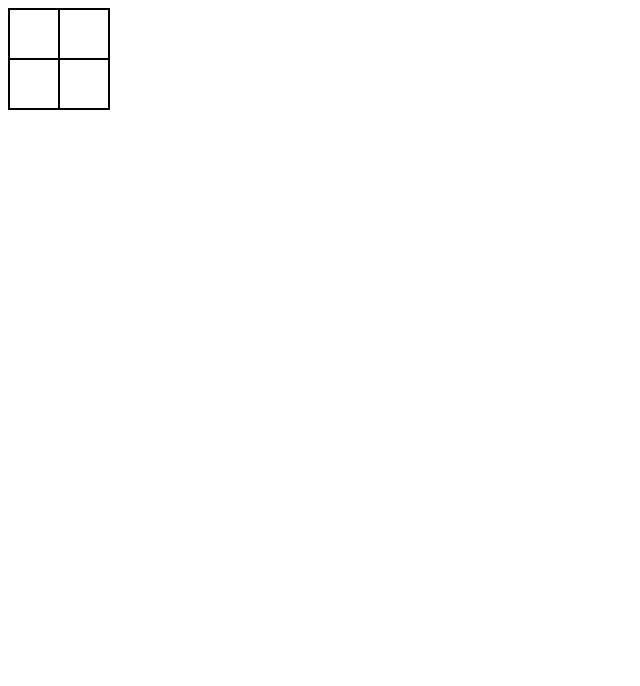
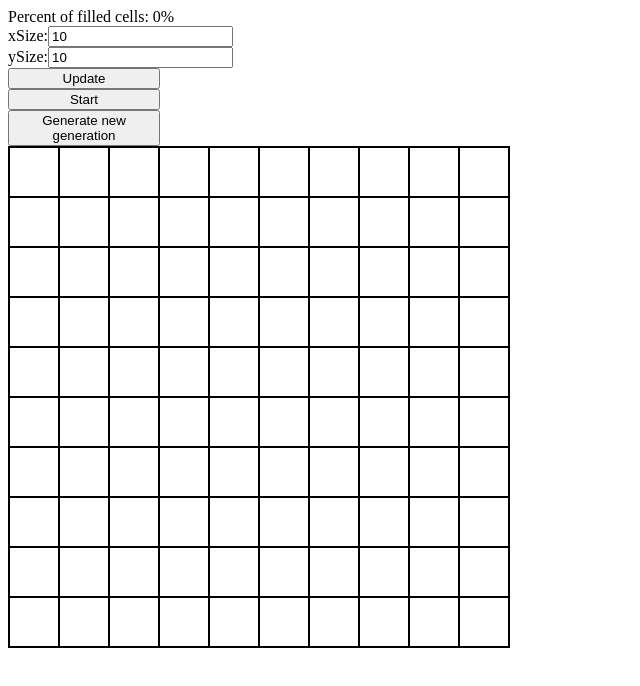
Before and after one commit to AndreyTichinsky/react_project, a React app: page / in a window 1280 px wide. Shown: the top 686 px of the page, without its empty margins (0-640 px from the left). Built offline with nearby package versions, Linux system fonts and the light colour scheme.

Commit message:
update Game component, add new knobs to storybook and change tests

```diff
--- a/src/components/Game/Game.tsx
+++ b/src/components/Game/Game.tsx
@@ -1,7 +1,10 @@
 import React from "react";
+import type { BooleanMatrix } from "types/game";
+/** @jsx jsx */
+import { css, jsx } from "@emotion/core";
 
 type FieldComponentInterface = React.FC<{
-  field: boolean[][];
+  field: BooleanMatrix;
   cellSize: number;
   onClick: (x: number, y: number) => void;
 }>;
@@ -10,25 +13,189 @@ interface GameProps {
   xSize: number;
   ySize: number;
   cellSize: number;
+  updateSpeed: number;
+  gameInProgress: boolean;
   fieldComponent: FieldComponentInterface;
 }
 interface GameState {
-  fieldState: boolean[][];
+  xSize: number;
+  ySize: number;
+  updateSpeed: number;
+  initialPercent: number;
+  gameInProgress: boolean;
+  fieldState: BooleanMatrix;
 }
+
+const makeMatrix = (y: number, x: number, empty: boolean): BooleanMatrix => {
+  return Array.from({ length: y }).map(() => {
+    return Array.from({ length: x }).map(() => {
+      return empty ? false : Math.random() > 0.5;
+    });
+  }) as BooleanMatrix;
+};
+
+const mergeMatrices = (
+  oldMatrix: BooleanMatrix,
+  newMatrix: BooleanMatrix
+): BooleanMatrix => {
+  const copyOld = oldMatrix.map((row) => [...row]);
+  const copyNew = newMatrix.map((row) => [...row]);
+  const result = copyNew.map((row, i) => {
+    return row.map((cell, j) => {
+      if (copyOld[i] && copyOld[i][j] !== undefined) {
+        return copyOld[i][j];
+      }
+      return cell;
+    });
+  });
+  return result;
+};
+
+const calculatePercentage = (matrix: BooleanMatrix): number => {
+  const counter = matrix.reduce((mainAcc, row) => {
+    return (
+      mainAcc +
+      row.reduce((subAcc, el) => {
+        return subAcc + Number(el);
+      }, 0)
+    );
+  }, 0);
+  return Math.floor((counter / (matrix.length * matrix[0].length)) * 100);
+};
+
+export const isNumber = (item: number): boolean => !isNaN(Number(item));
+
+const assertSizeValue = (value: number): boolean => {
+  return isNumber(value) && value > 0;
+};
+
+const assertZero = (value: number | null): boolean => {
+  console.warn("Warning: size must be positive non-zero number");
+  return value !== null && value !== 0;
+};
 
 export class Game extends React.Component<GameProps, GameState> {
   private FieldComponent: FieldComponentInterface;
+  private timerId: any;
   constructor(props: GameProps) {
     super(props);
     this.FieldComponent = props.fieldComponent;
     this.state = {
-      fieldState: Array.from({ length: props.ySize }).map(() =>
-        Array.from({ length: props.xSize }).fill(false)
-      ) as boolean[][],
+      initialPercent: 0,
+      xSize: props.xSize,
+      ySize: props.ySize,
+      updateSpeed: props.updateSpeed,
+      gameInProgress: props.gameInProgress,
+      fieldState: makeMatrix(props.ySize, props.xSize, true),
     };
-    this.onClick = this.onClick.bind(this);
+    this.timerId = null;
   }
-  public onClick(x: number, y: number) {
+
+  componentDidUpdate(prevProps: GameProps, prevState: GameState) {
+    if (
+      (prevProps.xSize !== this.props.xSize ||
+        prevProps.ySize !== this.props.ySize) &&
+      assertZero(this.props.ySize) &&
+      assertZero(this.props.xSize)
+    ) {
+      this.updateMatrix(this.props.xSize, this.props.ySize);
+    }
+    if (prevProps.updateSpeed !== this.props.updateSpeed) {
+      this.setState({
+        updateSpeed: this.props.updateSpeed,
+      });
+    }
+    if (prevProps.gameInProgress !== this.props.gameInProgress) {
+      this.setState({
+        gameInProgress: this.props.gameInProgress,
+      });
+    }
+  }
+
+  componentWillUnmount() {
+    this.clearTimer();
+  }
+
+  setNewGeneration() {
+    // dummy for next feature
+    console.log("In progress");
+  }
+
+  clearTimer() {
+    clearInterval(this.timerId);
+    this.timerId = null;
+  }
+
+  updateMatrix(xSize: number, ySize: number) {
+    const newMatrix = makeMatrix(xSize, ySize, false);
+    const mergedMatrix = mergeMatrices(this.state.fieldState, newMatrix);
+    this.setState({
+      xSize,
+      ySize,
+      fieldState: mergedMatrix,
+      initialPercent: calculatePercentage(mergedMatrix),
+    });
+  }
+
+  handleGenerator = (event: React.FormEvent) => {
+    event.preventDefault();
+    const newMatrix = makeMatrix(this.state.xSize, this.state.ySize, false);
+    this.setState({
+      fieldState: newMatrix,
+      initialPercent: calculatePercentage(newMatrix),
+    });
+  };
+
+  handleProgress = (event: React.FormEvent) => {
+    event.preventDefault();
+    this.setState((state) => {
+      return {
+        gameInProgress: !state.gameInProgress,
+      };
+    });
+    if (this.state.gameInProgress) {
+      clearInterval(this.timerId);
+      this.timerId = null;
+    } else {
+      this.timerId = setInterval(
+        this.setNewGeneration.bind(this),
+        this.state.updateSpeed
+      );
+    }
+  };
+
+  handleUpdate = (event: React.FormEvent) => {
+    event.preventDefault();
+    if (
+      !assertSizeValue(this.state.xSize) ||
+      !assertSizeValue(this.state.ySize)
+    ) {
+      throw new Error("invalid value: size must be positive non-zero number");
+    }
+    this.updateMatrix(this.state.xSize, this.state.ySize);
+  };
+
+  handleXSizeChange = (event: React.ChangeEvent) => {
+    const target = event.target as HTMLFormElement;
+    if (!isNumber(target.value)) {
+      throw new Error("Not a number");
+    }
+    this.setState({
+      xSize: Number(target.value),
+    });
+  };
+
+  handleYSizeChange = (event: React.ChangeEvent) => {
+    const target = event.target as HTMLFormElement;
+    if (!isNumber(target.value)) {
+      throw new Error("Not a number");
+    }
+    this.setState({
+      ySize: Number(target.value),
+    });
+  };
+
+  public onClick = (x: number, y: number) => {
     this.setState((state) => {
       const fieldStateCopy = state.fieldState.map((row) => [...row]);
       fieldStateCopy[y][x] = !fieldStateCopy[y][x];
@@ -36,15 +203,73 @@ export class Game extends React.Component<GameProps, GameState> {
         fieldState: fieldStateCopy,
       };
     });
-  }
+  };
+
   render() {
     const FieldComponent = this.FieldComponent;
     return (
-      <FieldComponent
-        field={this.state.fieldState}
-        onClick={this.onClick}
-        cellSize={this.props.cellSize}
-      />
+      <>
+        <form
+          css={css`
+            position: relative;
+            display: flex;
+            flex-direction: column;
+            justify-content: space-between;
+          `}
+        >
+          <div>Percent of filled cells: {this.state.initialPercent}%</div>
+          <label>
+            xSize:
+            <input
+              name="xSize"
+              type="text"
+              value={this.state.xSize}
+              onChange={this.handleXSizeChange}
+            />
+          </label>
+          <label>
+            ySize:
+            <input
+              name="ySize"
+              type="text"
+              value={this.state.ySize}
+              onChange={this.handleYSizeChange}
+            />
+          </label>
+          <button
+            className="update_button"
+            onClick={this.handleUpdate}
+            css={css`
+              width: 152px;
+            `}
+          >
+            Update
+          </button>
+          <button
+            className="progress_button"
+            onClick={this.handleProgress}
+            css={css`
+              width: 152px;
+            `}
+          >
+            {this.state.gameInProgress ? "Stop" : "Start"}
+          </button>
+          <button
+            className="generator_button"
+            onClick={this.handleGenerator}
+            css={css`
+              width: 152px;
+            `}
+          >
+            Generate new generation
+          </button>
+        </form>
+        <FieldComponent
+          field={this.state.fieldState}
+          onClick={this.onClick}
+          cellSize={this.props.cellSize}
+        />
+      </>
     );
   }
 }
--- a/src/index.tsx
+++ b/src/index.tsx
@@ -4,6 +4,13 @@ import ReactDOM from "react-dom";
 import { Game, Field } from "./components/";
 
 ReactDOM.render(
-  <Game xSize={2} ySize={2} cellSize={50} fieldComponent={Field} />,
+  <Game
+    xSize={10}
+    ySize={10}
+    cellSize={50}
+    fieldComponent={Field}
+    updateSpeed={500}
+    gameInProgress={false}
+  />,
   document.getElementById("root")
 );
```
Also changed, not shown: 2 other files (tests, documents, lock files or other folders).
